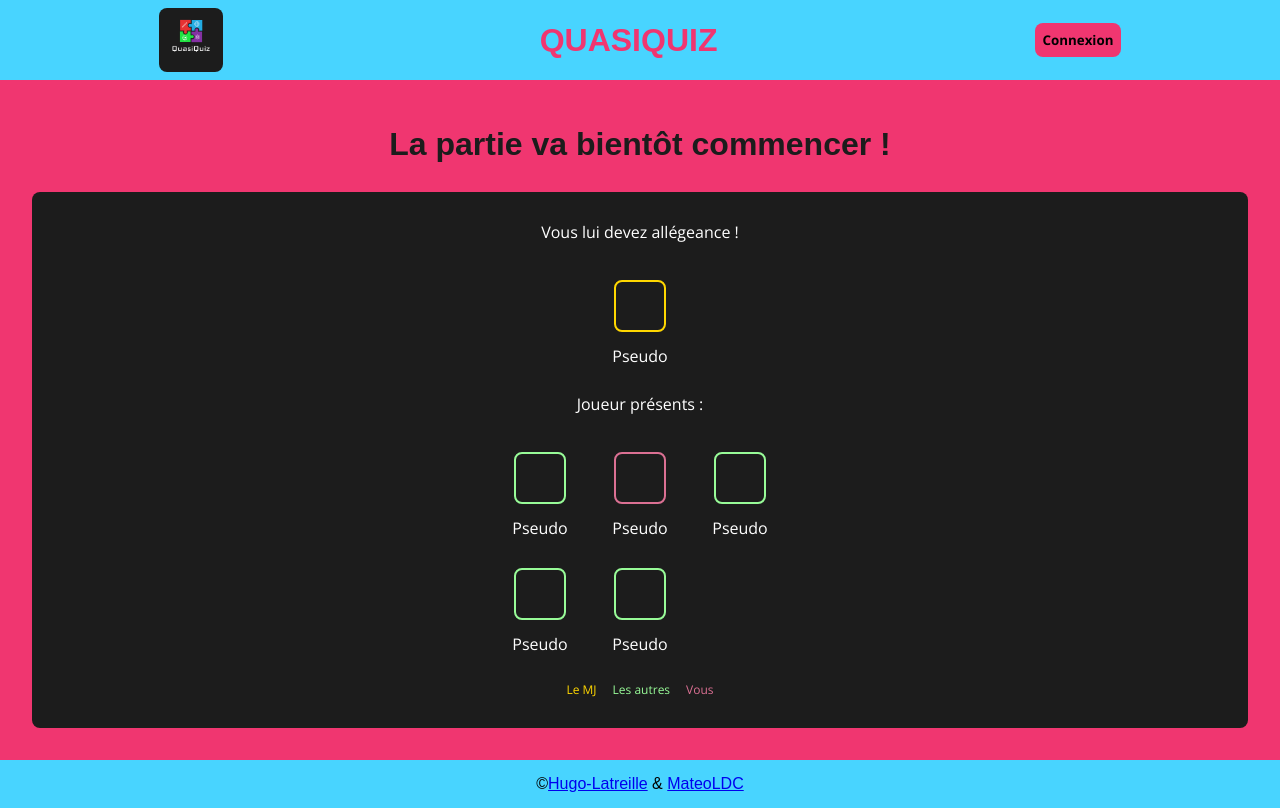
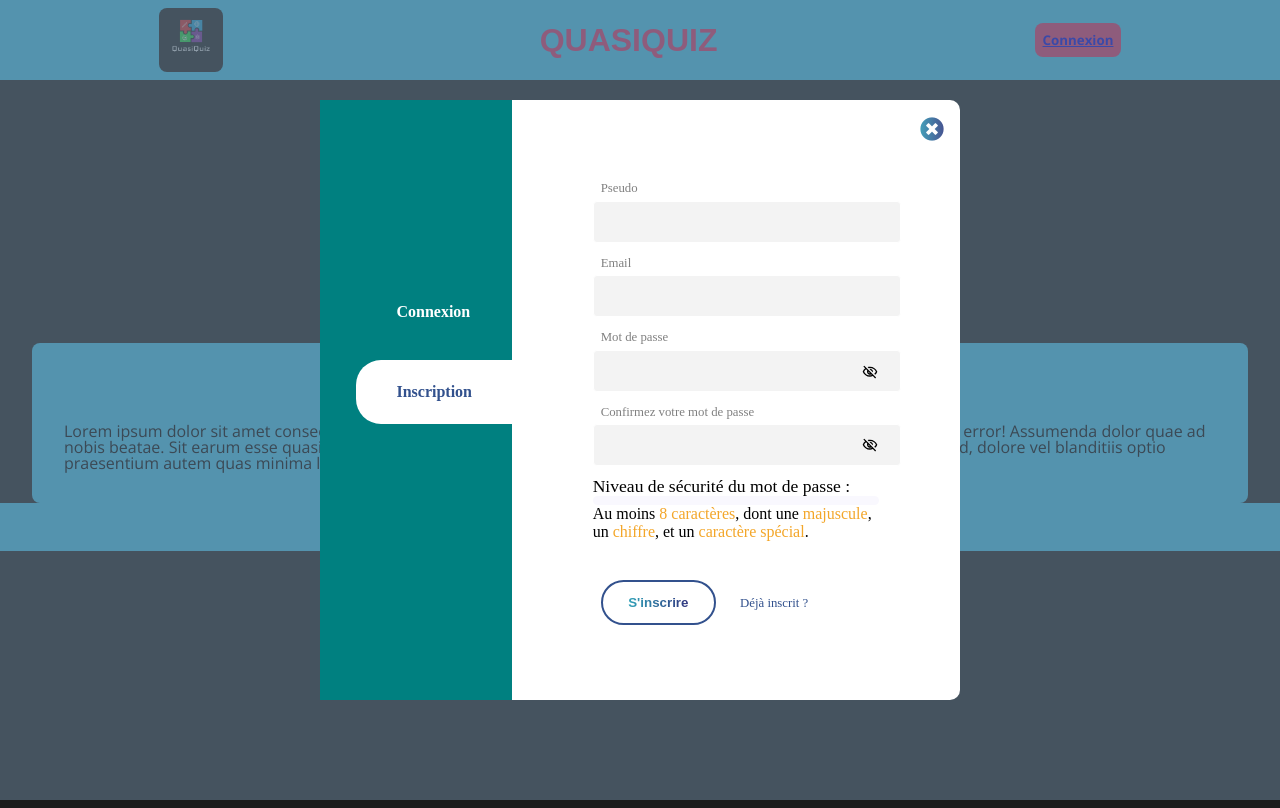
Before and after one commit to Hugo-Latreille/QuasiQuiz-Front, a React (Vite) app: page /login in a window 1280 px wide. Built offline with nearby package versions, Linux system fonts and the light colour scheme; a web font is replaced by a local one.

Commit message:
:rocket:feat:branchement de la modale

```diff
--- a/index.html
+++ b/index.html
@@ -24,6 +24,7 @@
 	</head>
 	<body>
 		<div id="root"></div>
+		<div id="modale"></div>
 		<script type="module" src="/src/main.jsx"></script>
 	</body>
 </html>
--- a/package.json
+++ b/package.json
@@ -14,7 +14,8 @@
 		"react": "^18.2.0",
 		"react-admin": "^4.5.4",
 		"react-dom": "^18.2.0",
-		"react-icons": "^4.7.1"
+		"react-icons": "^4.7.1",
+		"react-router-dom": "^6.4.4"
 	},
 	"devDependencies": {
 		"@types/react": "^18.0.24",
--- a/src/App.jsx
+++ b/src/App.jsx
@@ -1,15 +1,27 @@
-// import Admin from "./Pages/BackOffice/Admin";
-// import Home from "./Pages/Home";
+import Admin from "./Pages/BackOffice/Admin";
 import "./App.scss";
-import Lobby from "./Pages/Lobby";
+import Home from "./Pages/Home/Home";
+import { Route, Routes, useLocation } from "react-router-dom";
+import Connexion from "./Pages/Connexion/Connexion";
 
 function App() {
-  return (
-    //  <Admin />
-    // <Home />
-    <Lobby />
-  );
-
+	const location = useLocation();
+	const background = location.state && location.state.background;
+	return (
+		<>
+			<Routes location={background || location}>
+				<Route path="/" element={<Home />}>
+					<Route path="login" element={<Connexion />} />
+				</Route>
+				<Route path="admin" element={<Admin />} />
+			</Routes>
+			{background && (
+				<Routes>
+					<Route path="login" element={<Connexion />} />
+				</Routes>
+			)}
+		</>
+	);
 }
 
 export default App;
--- a/src/Layouts/Header.jsx
+++ b/src/Layouts/Header.jsx
@@ -1,13 +1,19 @@
 import logo from "../assets/logo.png";
 import "./_header.scss";
+import { Link, useLocation } from "react-router-dom";
 
 const Header = () => {
+	const location = useLocation();
 	return (
 		<>
 			<div className="header">
 				<img src={logo} alt="logoQuasiQuiz" id="logo" />
 				<h1>QuasiQuiz</h1>
-        <button id="login-btn">Connexion</button>
+				<button id="login-btn">
+					<Link to="login" state={{ background: location }}>
+						Connexion
+					</Link>
+				</button>
 			</div>
 		</>
 	);
--- a/src/Pages/Connexion/Connexion.jsx
+++ b/src/Pages/Connexion/Connexion.jsx
@@ -3,11 +3,14 @@ import "./Connexion.scss";
 import { useState } from "react";
 import Register from "./Register.jsx";
 import Login from "./Login";
+import ReactDOM from "react-dom";
+import { useNavigate } from "react-router-dom";
 
 const Connexion = () => {
+	const navigate = useNavigate();
 	const [isLoggingActive, setIsLoggingActive] = useState(false);
 
-	return (
+	return ReactDOM.createPortal(
 		<div className="connexion">
 			<div className="connexion-container">
 				<div className="connexion-container-navigation">
@@ -30,10 +33,9 @@ const Connexion = () => {
 				<div className="connexion-container-form">
 					<button
 						className="close-modal"
-						// onClick={() => {
-						// 	dispatch(toggleLoggingModalOpen());
-						// 	navigate(-1);
-						// }}
+						onClick={() => {
+							navigate(-1);
+						}}
 					>
 						<i className="fas fa-times-circle"></i>
 					</button>
@@ -43,7 +45,8 @@ const Connexion = () => {
 					)}
 				</div>
 			</div>
-		</div>
+		</div>,
+		document.getElementById("modale")
 	);
 };
 
--- /dev/null
+++ b/src/Pages/Home/Home.jsx
@@ -0,0 +1,34 @@
+import Header from "../../Layouts/Header";
+import Footer from "../../Layouts/Footer";
+import "./_home.scss";
+import bouh from "../../assets/bouh.png";
+import { Outlet } from "react-router-dom";
+
+const Home = () => {
+	return (
+		<>
+			<Header />
+			<div className="home-content">
+				<div className="home-title">
+					<h1>BOUUUUH !</h1>
+				</div>
+				<img src={bouh} alt="imagedepetitmonstre" />
+				<div className="rules">
+					<h4>Voici les règles du jeu :</h4>
+					<p>
+						Lorem ipsum dolor sit amet consectetur, adipisicing elit. Reiciendis
+						neque necessitatibus molestiae unde deserunt fugiat error! Assumenda
+						dolor quae ad nobis beatae. Sit earum esse quasi, sed error, minima
+						illum eligendi fuga nostrum tenetur ipsum, commodi magni. Sit sed,
+						dolore vel blanditiis optio praesentium autem quas minima
+						laudantium, provident veritatis.
+					</p>
+				</div>
+			</div>
+			<Footer />
+			<Outlet />
+		</>
+	);
+};
+
+export default Home;
--- a/src/main.jsx
+++ b/src/main.jsx
@@ -1,10 +1,20 @@
 import React from "react";
 import ReactDOM from "react-dom/client";
+import {
+	createBrowserRouter,
+	createRoutesFromElements,
+	Route,
+	RouterProvider,
+} from "react-router-dom";
 import App from "./App";
 import "./styles/index.scss";
 
+const router = createBrowserRouter(
+	createRoutesFromElements(<Route path="*" element={<App />} />)
+);
+
 ReactDOM.createRoot(document.getElementById("root")).render(
-  <React.StrictMode>
-    <App />
-  </React.StrictMode>
+	<React.StrictMode>
+		<RouterProvider router={router} />
+	</React.StrictMode>
 );
```
Also changed, not shown: src/Pages/Home.jsx (deleted, +0 -32 lines), src/Pages/Home/_home.scss (renamed from src/Pages/_home.scss), src/Pages/Lobby/Lobby.jsx (renamed from src/Pages/Lobby.jsx), src/Pages/Lobby/_lobby.scss (renamed from src/Pages/_lobby.scss), 2 other files (tests, documents, lock files or other folders). Lines whose indentation alone changed are shown as unchanged.
